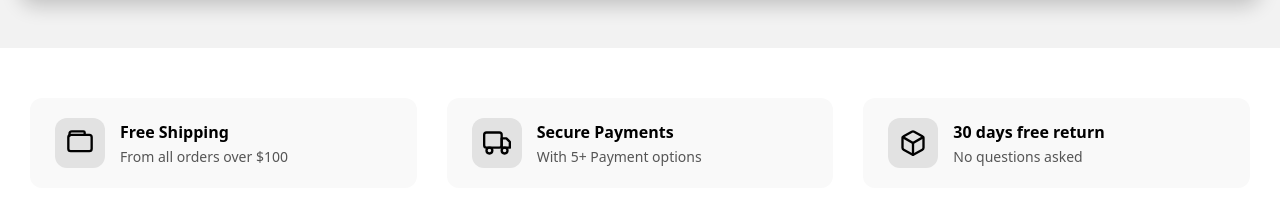
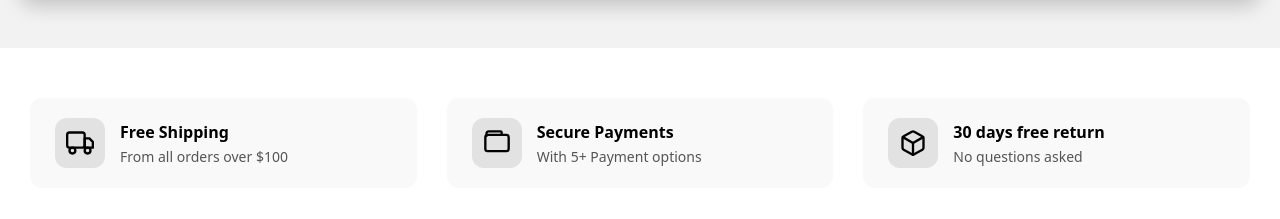
Before and after one commit to sawan-sawan/Verto-Shop, a React (Vite) app: page / in a window 1280 px wide. Shown: the part 3824-4043 px from the top of the page. Built offline with nearby package versions, Linux system fonts and the light colour scheme; a web font is replaced by a local one.

Commit message:
iocnexchange

```diff
--- a/src/components/Features.jsx
+++ b/src/components/Features.jsx
@@ -12,8 +12,10 @@ const Features = () => {
             width="28" height="28" viewBox="0 0 24 24"
             fill="none" stroke="black" strokeWidth="2"
             strokeLinecap="round" strokeLinejoin="round">
-            <rect x="2" y="5" width="20" height="14" rx="2" ry="2"/>
-            <path d="M16 5V3a1 1 0 0 0-1-1H5a2 2 0 0 0-2 2v2"/>
+            <rect x="1" y="3" width="15" height="13" rx="2" ry="2" />
+            <polyline points="16 8 20 8 23 11 23 16 16 16 16 8" />
+            <circle cx="5.5" cy="18.5" r="2.5" />
+            <circle cx="18.5" cy="18.5" r="2.5" />
           </svg>
         </div>
         <div>
@@ -26,14 +28,13 @@ const Features = () => {
       <div className="feature-card">
         <div className="icon">
           {/* Truck Icon */}
+
           <svg xmlns="http://www.w3.org/2000/svg"
             width="28" height="28" viewBox="0 0 24 24"
             fill="none" stroke="black" strokeWidth="2"
             strokeLinecap="round" strokeLinejoin="round">
-            <rect x="1" y="3" width="15" height="13" rx="2" ry="2"/>
-            <polyline points="16 8 20 8 23 11 23 16 16 16 16 8"/>
-            <circle cx="5.5" cy="18.5" r="2.5"/>
-            <circle cx="18.5" cy="18.5" r="2.5"/>
+            <rect x="2" y="5" width="20" height="14" rx="2" ry="2" />
+            <path d="M16 5V3a1 1 0 0 0-1-1H5a2 2 0 0 0-2 2v2" />
           </svg>
         </div>
         <div>
@@ -50,9 +51,9 @@ const Features = () => {
             width="28" height="28" viewBox="0 0 24 24"
             fill="none" stroke="black" strokeWidth="2"
             strokeLinecap="round" strokeLinejoin="round">
-            <path d="M21 16V8a2 2 0 0 0-1-1.73l-7-4a2 2 0 0 0-2 0l-7 4A2 2 0 0 0 3 8v8a2 2 0 0 0 1 1.73l7 4a2 2 0 0 0 2 0l7-4a2 2 0 0 0 1-1.73z"/>
-            <polyline points="3.27 6.96 12 12.01 20.73 6.96"/>
-            <line x1="12" y1="22.08" x2="12" y2="12"/>
+            <path d="M21 16V8a2 2 0 0 0-1-1.73l-7-4a2 2 0 0 0-2 0l-7 4A2 2 0 0 0 3 8v8a2 2 0 0 0 1 1.73l7 4a2 2 0 0 0 2 0l7-4a2 2 0 0 0 1-1.73z" />
+            <polyline points="3.27 6.96 12 12.01 20.73 6.96" />
+            <line x1="12" y1="22.08" x2="12" y2="12" />
           </svg>
         </div>
         <div>
```
